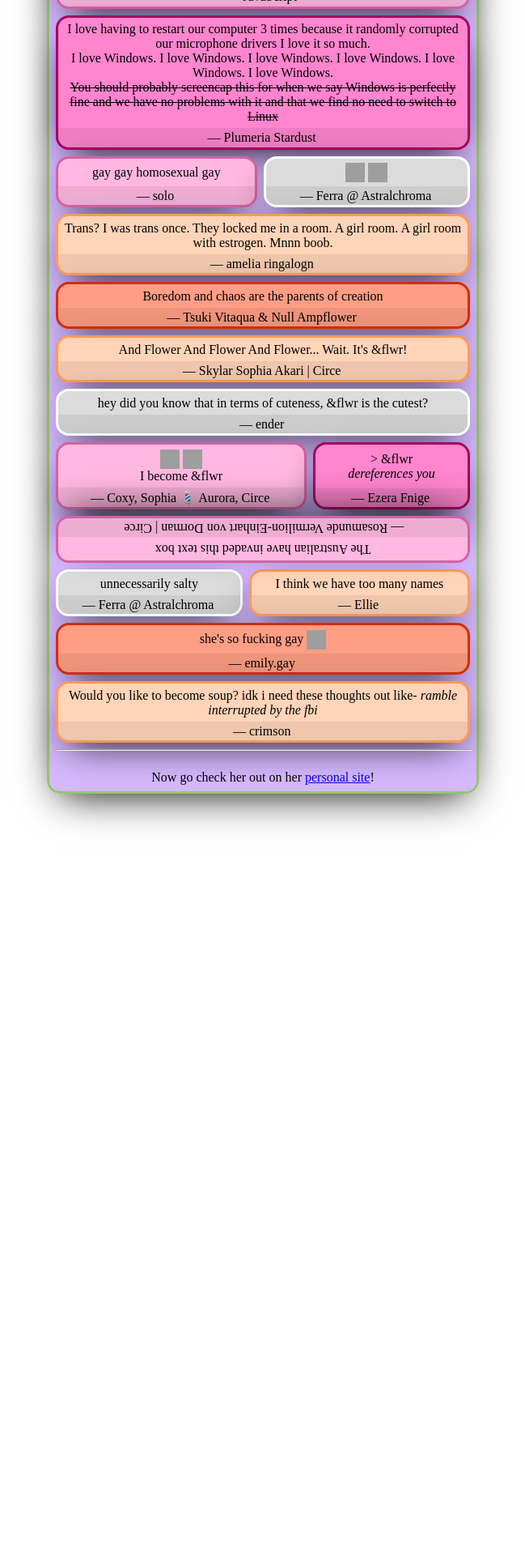
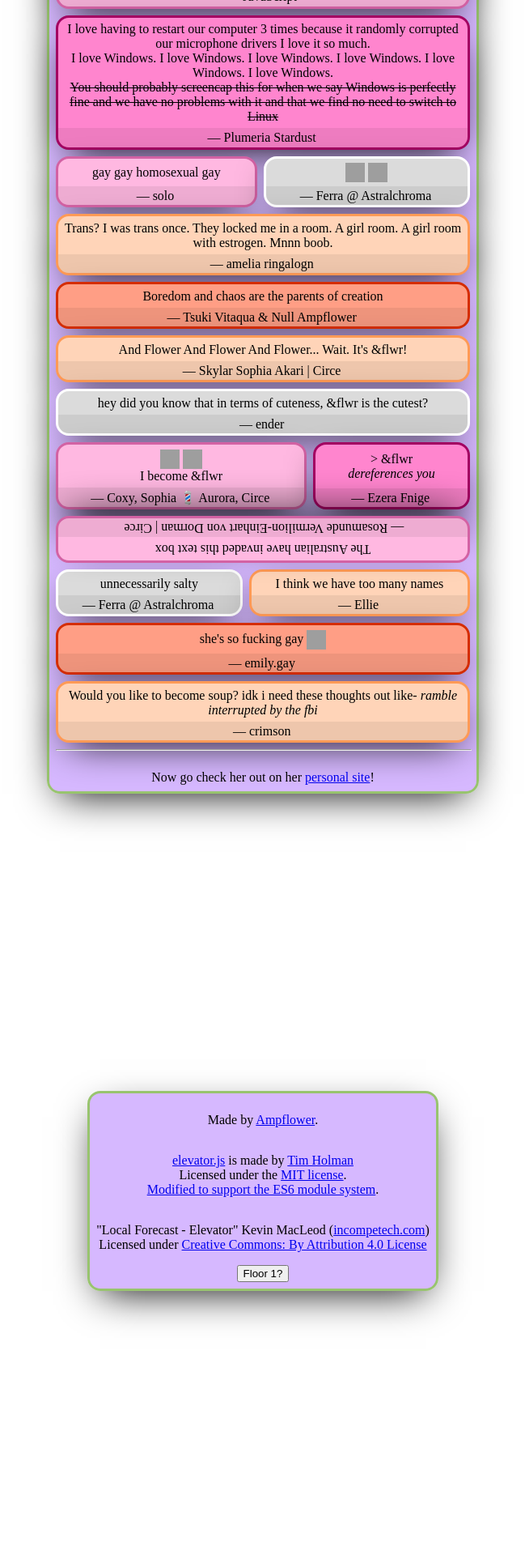
Before and after one commit to Ampflower/bug-free-carnival, a Jekyll site: the page built from index.html, in a window 1280 px wide. Shown: the part 2455-4375 px from the top of the page at 81% size, without its empty margins (315-964 px from the left). Built offline with Jekyll 4.4.1, drawn with Linux system fonts in a browser that asks for light colours; before the commit the page ends 3475 px from its top, so only the background shows below that; grey boxes are pictures that could not be loaded.

Commit message:
Add elevator.js

```diff
--- a/_layouts/default.html
+++ b/_layouts/default.html
@@ -24,6 +24,9 @@
 	{% for script in page.deferred %}
 	<script src="{{script}}" defer></script>
 	{% endfor %}
+	{% for script in page.modules %}
+	<script src="{{script}}" type="module"></script>
+	{% endfor %}
 </head>
 <body>
 	{% if page.url == "/" %}
--- a/assets/css/style.scss
+++ b/assets/css/style.scss
@@ -76,6 +76,18 @@
 		background-color: #2f2442;
 		border-color: #32471f;
 	}
+}
+
+footer {
+	width: 100vw;
+	height: 100vh;
+	margin: 0;
+
+	display: flex;
+	flex-direction: column;
+	justify-content: center;
+	align-items: center;
+	text-align: center;
 }
 
 .figures {
@@ -183,7 +195,15 @@
 	background-color: unset;
 }
 
-.js .randomizable {
+.requires-js {
+	visibility: hidden;
+}
+
+.js .requires-js {
+	visibility: visible;
+}
+
+.js .randomizable,#elevator-button {
 	cursor: pointer;
 }
 
--- a/assets/js/index.js
+++ b/assets/js/index.js
@@ -1,3 +1,5 @@
+import Elevator from './elevator.min.js';
+
 function setRandomQuote(quote) {
 	quote.innerText = quote.dataset['random'+Math.floor(Math.random() *+ quote.dataset.random)];
 }
@@ -11,3 +13,11 @@
 }
 
 document.body.classList += 'js'
+
+var elevator = new Elevator({
+	element: document.getElementById('elevator-button'),
+	mainAudio: '/assets/audio/elevator.ogg',
+	duration: 20000
+});
+
+document.getElementById('elevator-button').addEventListener("click", elevator.elevate);
--- a/index.html
+++ b/index.html
@@ -1,7 +1,7 @@
 ---
 direct: Ampflower is gay!
 description: Yes, Ampflower is immensely gay!
-deferred:
+modules:
  - /assets/js/index.js
 quotes:
  - author: Moxie
@@ -205,3 +205,20 @@
 </p>
 
 </div>
+
+<footer>
+	<div class="card">
+		<p>Made by <a href="https://ampflower.gay">Ampflower</a>.</p>
+		<p>
+			<a href="https://github.com/tholman/elevator.js">elevator.js</a> is made by <a href="https://tholman.com">Tim Holman</a><br/>
+			Licensed under the <a href="https://opensource.org/license/mit/">MIT license</a>.<br/>
+
+			<a href="https://github.com/Ampflower/elevator.js">Modified to support the ES6 module system</a>.
+		</p>
+		<p>
+			"Local Forecast - Elevator" Kevin MacLeod (<a href="https://incompetech.com">incompetech.com</a>)<br/>
+			Licensed under <a href="http://creativecommons.org/licenses/by/4.0/">Creative Commons: By Attribution 4.0 License</a>
+		</p>
+		<button id="elevator-button" class="requires-js">Floor 1?</button>
+	</div>
+</footer>
```
Also changed, not shown: ATTRIBUTION.md (added, +19 -0 lines), assets/js/elevator.min.js (added), 1 other file.
